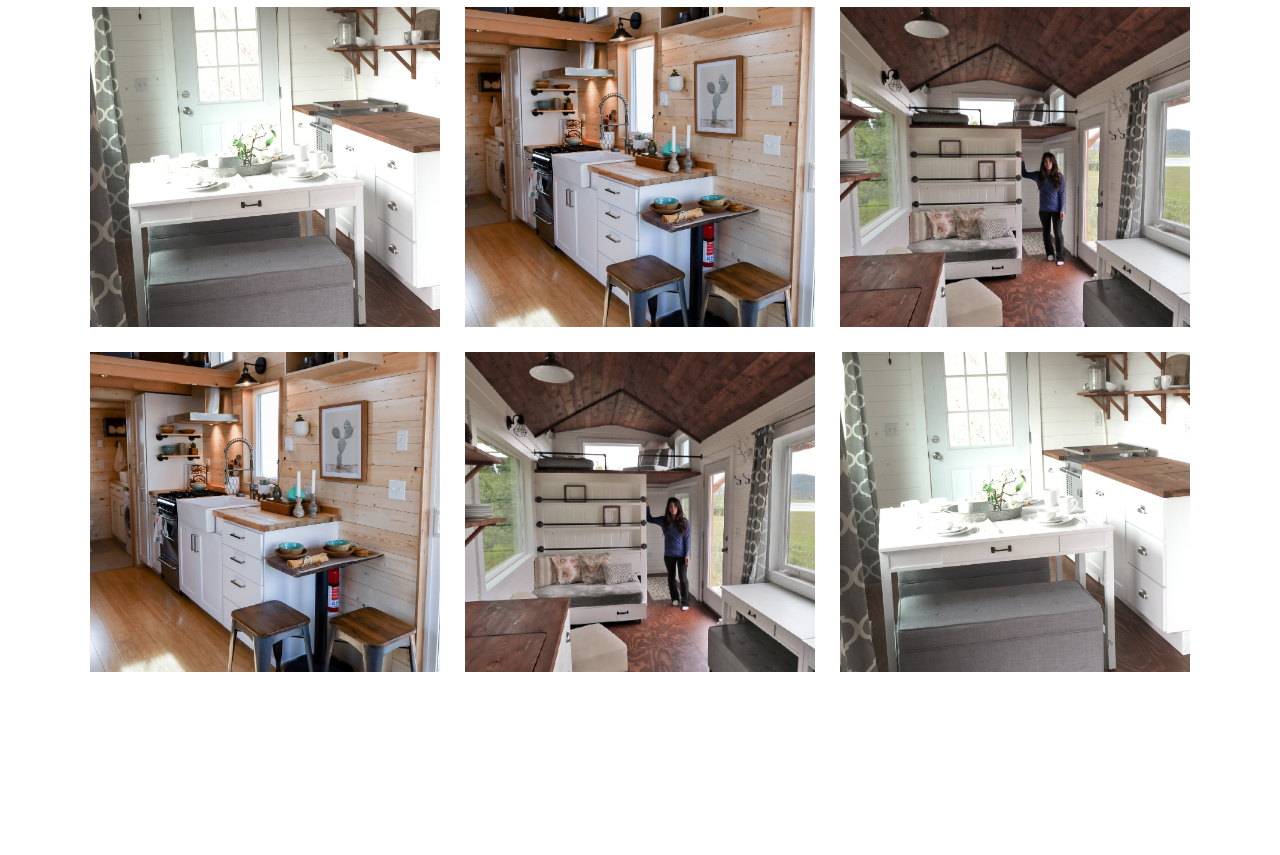
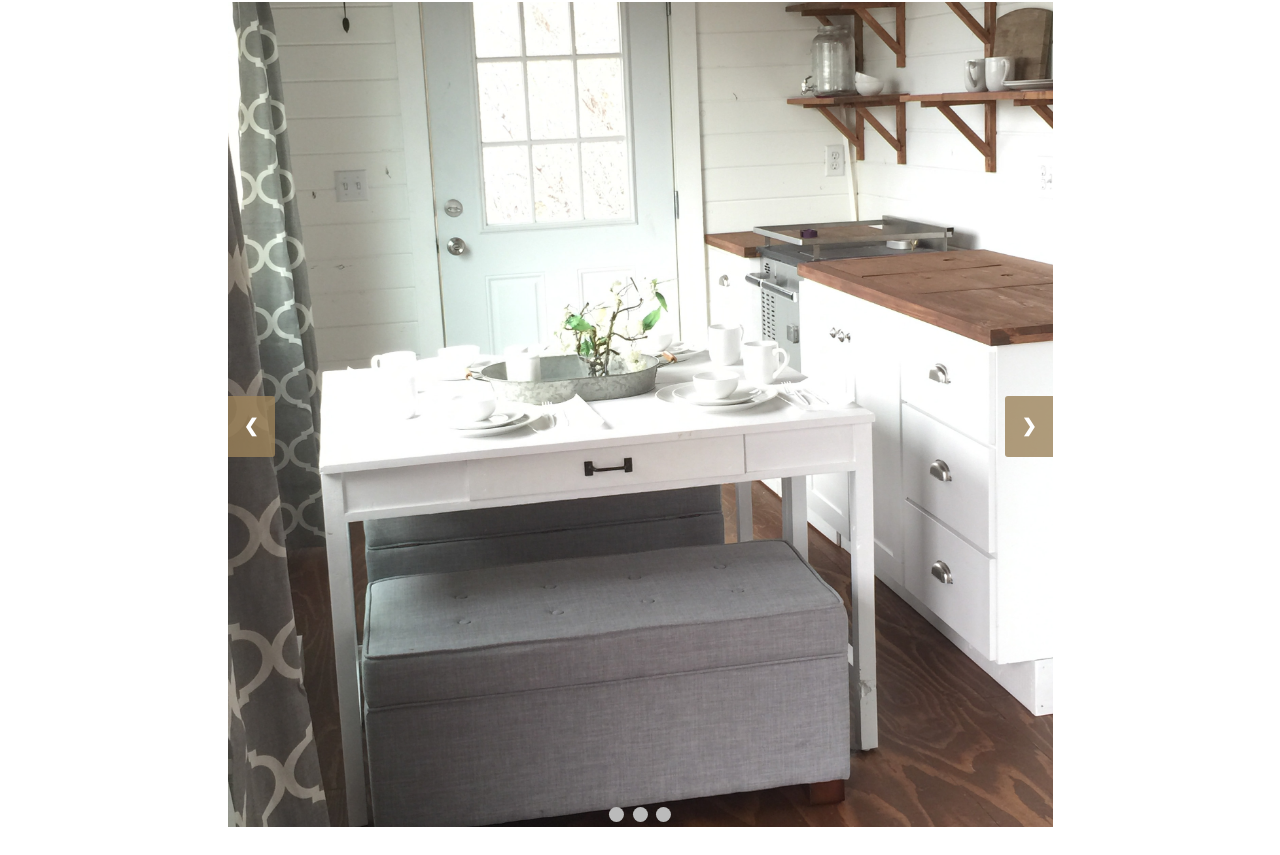
Before and after one commit to dsisk559/CozyHomeBuilders, a website: page build/index.html in a window 1280 px wide. Shown: the part 1083-1938 px from the top of the page. Before the commit the page ends 1755 px from the top, so only its background shows below. Drawn offline with Linux system fonts and the light colour scheme.

Commit message:
Started fixing gallery

```diff
--- a/source/sass/5-modules/_picture-gallery.sass
+++ b/source/sass/5-modules/_picture-gallery.sass
@@ -1,25 +1,54 @@
-.gallery .wrapper
-  display: grid
-  grid-template-columns: repeat(3, 1fr)
-  grid-gap: 25px
-  margin-top: 25px
+.slideshow-container
+  width: 75%
+  position: relative
+  margin: 20px auto
+  overflow: hidden
 
-  @media screen and (max-width: 800px)
-    grid-template-columns: repeat(2,1fr)
 
-  @media screen and (max-width: 450px)
-    grid-template-columns: 1fr
+  .slide
+    display: none
 
-  .item
-    overflow: hidden
-    height: 25vw
+    img
+      height: 100%
+      width: 100%
 
-    @media screen and (max-width: 800px)
-      height: 40vw
+  .slide:nth-child(1)
+    display: block
 
-    @media screen and (max-width: 450px)
-      height: 90vw
+  .prev, .next
+    cursor: pointer
+    position: absolute
+    top: 50%
+    width: auto
+    margin-top: -22px
+    padding: 16px
+    background-color: rgba(156,131,91,0.8)
+    color: $white
+    font-weight: 900
+    font-size: 18px
+    transition: 0.6s ease
+    border-radius: 0 3px 3px 0
 
-    a img
-      width: 100%
-      height: auto
+  .next
+    right: 0
+    border-radius: 3px 0 0 3px
+
+  .prev:hover, .next:hover
+    background-color: rgba(0,0,0,0.8)
+
+  .dots-circles
+    text-align: center
+    position: absolute
+    bottom: 5px
+    right: 50%
+    transform: translateX(50%)
+
+  .dot
+    cursor: pointer
+    height: 15px
+    width: 15px
+    margin: 0 2px
+    background-color: #bbbbbb
+    border-radius: 50%
+    display: inline-block
+    transition: background-color 0.6s ease
```
Also changed, not shown: build/assets/css/main.min.css, build/index.html.
